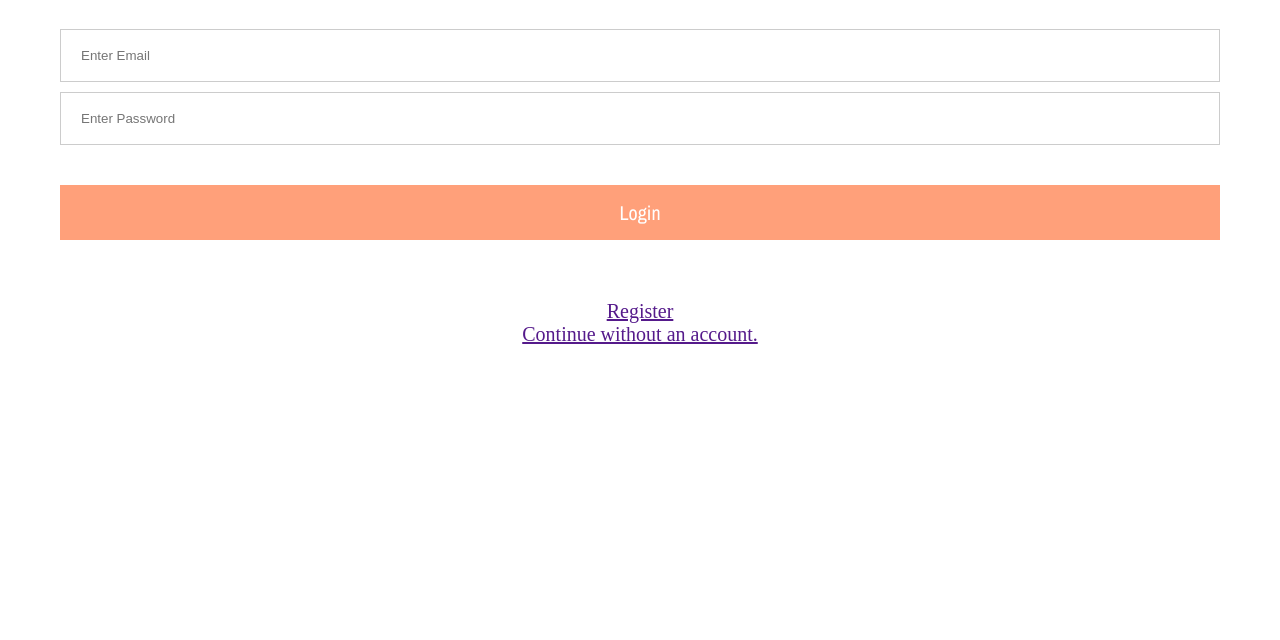
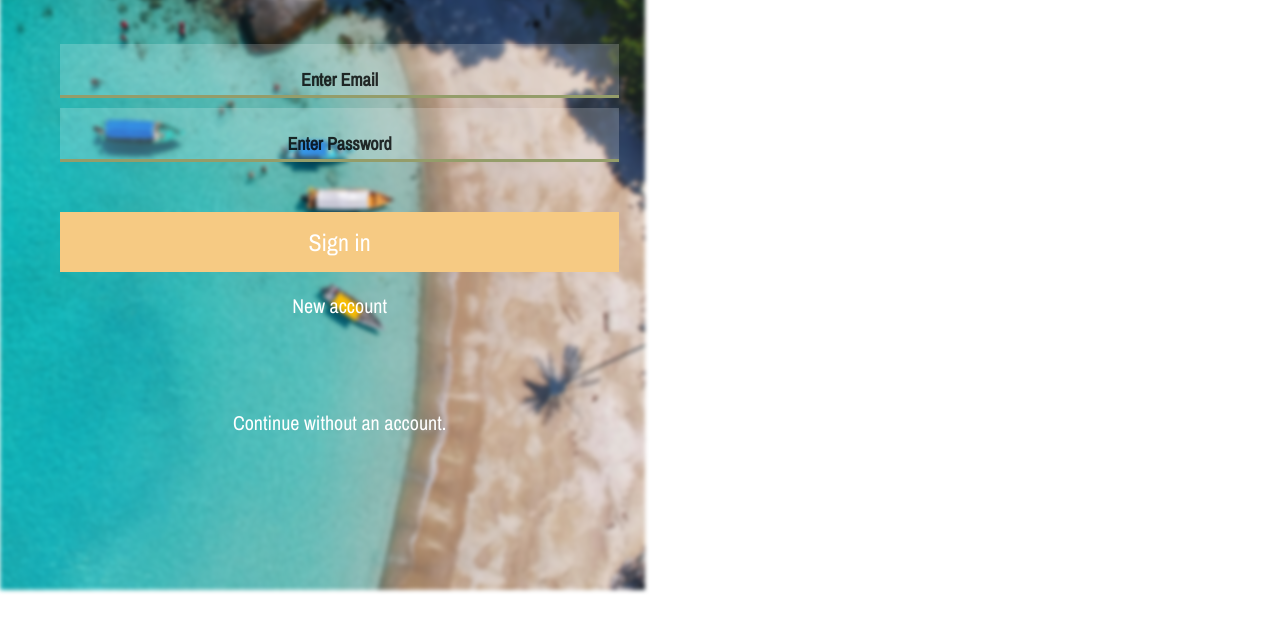
Before and after one commit to Sofvi/MediaApp, a plain HTML site: page frontend/html/login.html in a window 1280 px wide. Shown: the part 210-850 px from the top of the page. Before the commit the page ends 800 px from the top, so only its background shows below. Drawn offline with nearby package versions, Linux system fonts and the light colour scheme.

Commit message:
login page style

```diff
--- a/frontend/css/style.css
+++ b/frontend/css/style.css
@@ -2,7 +2,8 @@
     margin: 0;
     box-sizing: border-box;
 }
-/* Header */
+
+/**** LOGIN *****/
 .header {
     width: 100%;
 }
@@ -17,39 +18,64 @@
 }
 /* Login text */
 .container h1 {
-    margin-top: 85px;
+    margin-top: 140px;
     font-family: 'Julius Sans One', sans-serif;
-    font-size: 36px;
+    font-size: 50px;
+    color: white;
 }
-.container {
+.login .container {
     display: flex;
     flex-direction: column;
     text-align: center;
+    position: absolute;
+    z-index: 1;
+    height: 800px;
+}
+.bg-image {
+    background-image: url("../img/pic3.jpg");
+    background-size: auto 100%;
+    height: 100%;
+    width: 100%;
+    z-index: 0;
+    top: 0;
+    position: absolute;
+    background-repeat: no-repeat;
+    filter: blur(2px);
+    -webkit-filter: blur(2px);
 }
 /* Login form */
-input[type=text], input[type=password] {
+.loginInfo input[type=text], input[type=password] {
     width: 100%;
     margin-top: 10px;
-    padding: 18px 20px;
-    border: 1px solid #ccc;
+    text-align: center;
+    background: rgba(255,255,255, .2);
+    font-family: "Archivo Narrow", serif;
+    padding: 28px 20px 5px 20px;
+    border: none;
+    border-bottom: 3px solid #949D6A;
+}
+.loginInfo input::placeholder {
+    color: black;
+    font-weight: bold;
+    font-size: 18px;
+    opacity: 0.8;
 }
 /* Login button */
 #loginBtn {
-    background-color: lightsalmon;
+    background-color: #F6CA83;
     color: white;
     padding: 14px 20px;
-    margin: 40px 0 60px;
+    margin: 50px 0 20px;
     border: none;
     width: 100%;
     font-family: 'Archivo Narrow', sans-serif;
-    font-size: 20px;
-}
-/* Button hover */
-#loginBtn:hover {
-    opacity: 0.6;
+    font-size: 24px;
 }
 #regBtn , #anoBtn {
     font-size: 20px;
+    font-family: 'Archivo Narrow', sans-serif;
+    text-decoration: none;
+    color: white;
 }
 .loginInfo {
     margin: 50px 60px 0 60px;
@@ -65,8 +91,8 @@ form {
     position: fixed;
     width: 100%;
     height: 55px;
-    font-size: 16px;
-    background-color: wheat;
+    font-size: 20px;
+    background-color: rgba(246, 202, 131, 0.8);
     font-family: 'Julius Sans One', sans-serif;
 }
 .fa-square-plus {
@@ -82,11 +108,14 @@ ul {
     padding: 10px;
     list-style-type: none;
 }
+.content {
+    background: #cccccc;
+}
 .bottomnav {
     display: flex;
     flex-direction: row;
     justify-content: space-evenly;
-    background-color: gray;
+    background-color: #F6CA83;
     overflow: hidden;
     height: 60px;
     position: fixed;
--- a/frontend/html/login.html
+++ b/frontend/html/login.html
@@ -10,13 +10,13 @@
     <link rel="stylesheet" href="../css/style.css">
     <title>Login</title>
 </head>
-<body>
+<body class="login"><!--
     <header>
-        <!-- Top title bar -->
+         Top title bar
         <div class="topnav">
             <h3>TravelShare</h3>
         </div>
-    </header>
+    </header> -->
     <main class="container">
         <h1>Login</h1>
         <form action="" method="post"> <!-- add action -->
@@ -27,11 +27,12 @@
                 <label>
                     <input type="password" placeholder="Enter Password" required>
                 </label>
-                <button id="loginBtn" type="submit">Login</button>
-                <a href="" id="regBtn">Register</a> <br> <!-- add href -->
+                <button id="loginBtn" type="submit">Sign in</button>
+                <a href="" id="regBtn">New account</a> <br><br><br><br><br><br> <!-- add href -->
                 <a href="" id="anoBtn">Continue without an account.</a> <!-- add href -->
             </div>
         </form>
     </main>
+<div class="bg-image"></div>
 </body>
 </html>
```
Also changed, not shown: frontend/img/pic3.jpg (added).
